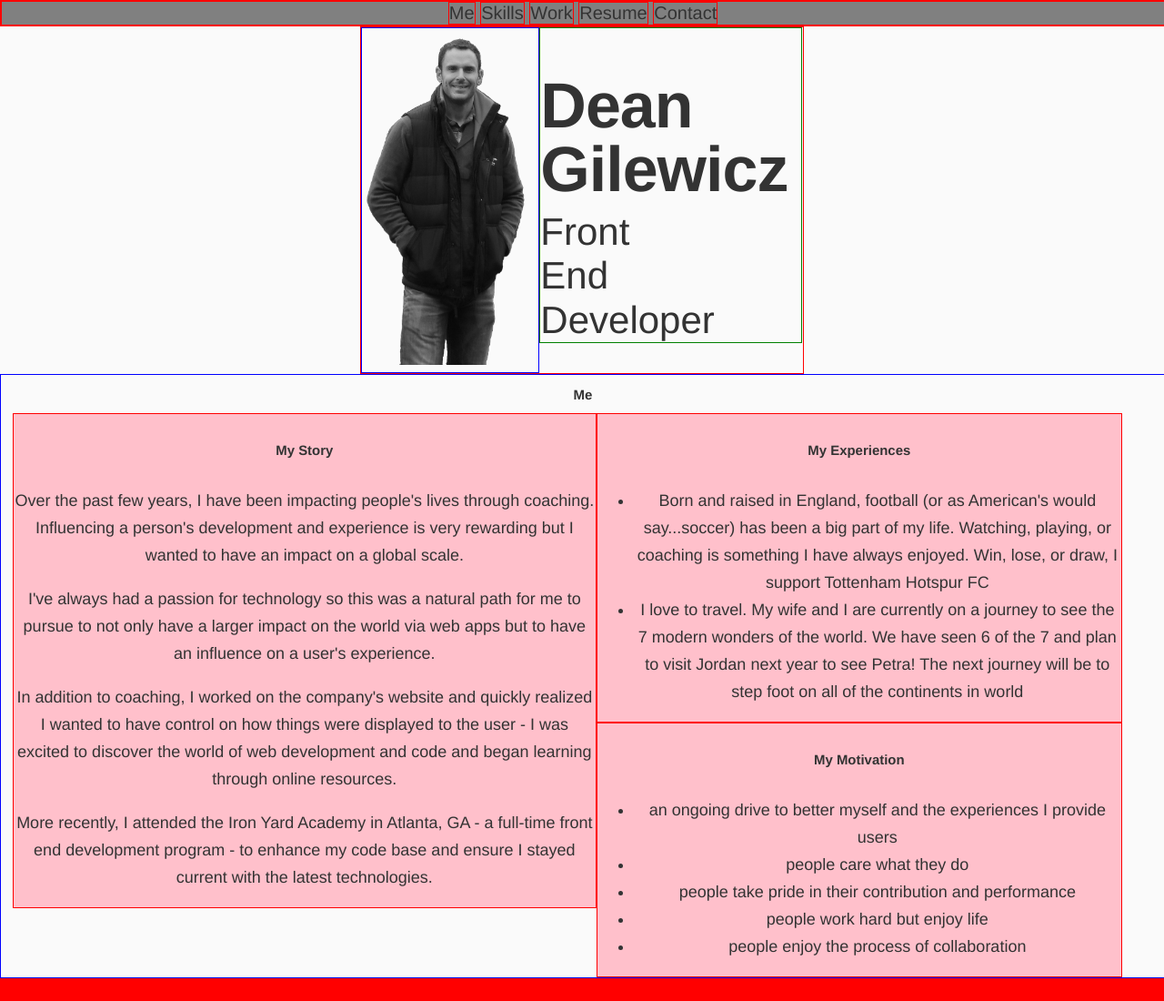
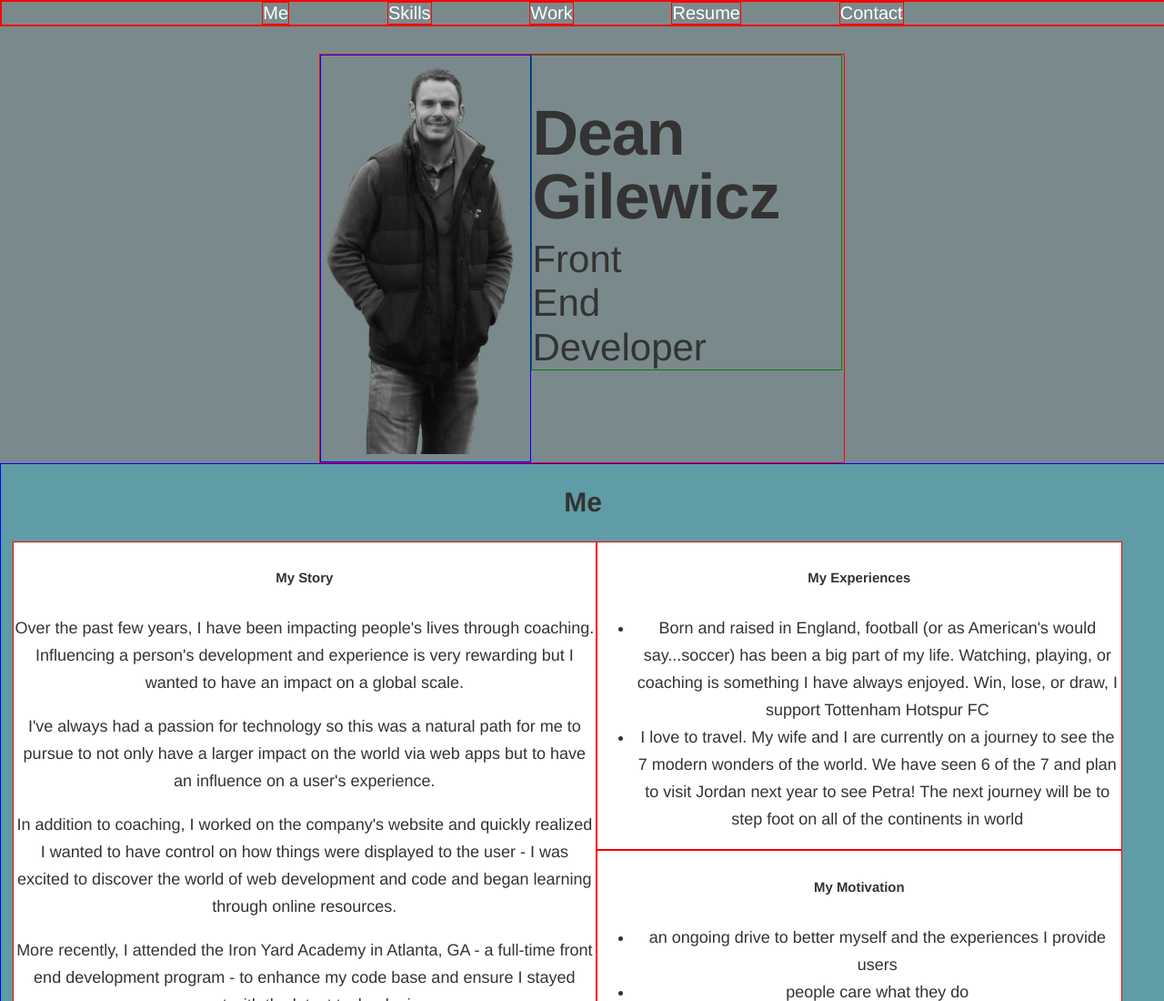
Before and after one commit to DeanGilewicz/Portfolio, a website: page app/index.html in a window 1280 px wide. Shown: the top 1100 px of the page at 91% size. Drawn offline with nearby package versions, Linux system fonts and the light colour scheme; files that its build step writes are made by us from their sources.

Commit message:
basic colors added

```diff
--- a/app/styles/main.scss
+++ b/app/styles/main.scss
@@ -1,7 +1,7 @@
 
 // Custom Styles
 body {
-  background: #fafafa;
+  background: #7A8A8C;
   font-family: "Helvetica Neue", Helvetica, Arial, sans-serif;
   color: #333;
   font-size: 62.5%;
@@ -9,6 +9,7 @@ body {
 
 .header-container {
   border: 1px solid red;
+  margin: 0px 0px 30px 0px;
   width: 100%;
   text-align: center;
   ul {
@@ -16,11 +17,16 @@ body {
     margin: 0 auto;
     font-size: 2em;
     border: 1px solid red;
-    background-color: gray;
     li {
       list-style-type: none;
       display: inline-block;
       border: 1px solid red;
+      margin: 0% 4% 0% 4%;
+      color: white;
+      cursor: pointer;
+      &:hover {
+        color: #9CEEFF;
+      }
     }
   }
 }
@@ -29,7 +35,7 @@ body {
   font-size: 3.5em;
   border: 1px solid red;
   margin: 0 auto;
-  width: 38%;
+  width: 45%;
   .name-pic {
     float: left;
     width: 40%;
@@ -65,6 +71,10 @@ body {
   width: 100%;
   text-align: center;
   border: 1px solid blue;
+  background-color: #5F9CA6;
+  h2 {
+    font-size: 3em;
+  }
   .my-story {
     border: 1px solid red;
     float: left;
@@ -73,7 +83,7 @@ body {
     font-size: 1.8em;
     font-weight: 200;
     line-height: 30px;
-    background-color: pink;
+    background-color: white;
   }
   .my-motivation {
     border: 1px solid red;
@@ -82,7 +92,7 @@ body {
     font-size: 1.8em;
     font-weight: 200;
     line-height: 30px;
-    background-color: pink;
+    background-color: white;
   }
   .my-experiences {
     border: 1px solid red;
@@ -91,7 +101,7 @@ body {
     font-size: 1.8em;
     font-weight: 200;
     line-height: 30px;
-    background-color: pink;
+    background-color: white;
   }
 }
 .skills {
```
